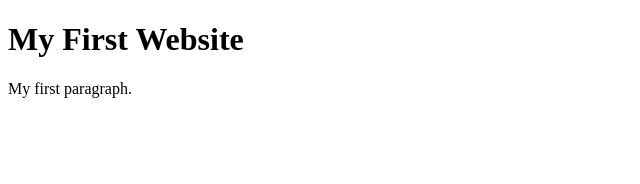
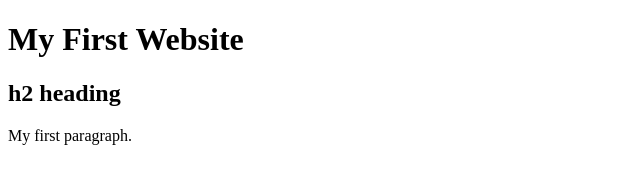
Before and after one commit to szenbalu/codersrank-html-practice-01, a website: page index.html in a window 1280 px wide. Shown: the whole page, without its empty margins (0-640 px from the left). Drawn offline with Linux system fonts and the light colour scheme.

Commit message:
Added h2 heading

```diff
--- a/index.html
+++ b/index.html
@@ -6,6 +6,7 @@
   <body>
 
     <h1>My First Website</h1>
+    <h2>h2 heading</h2>
     <p>My first paragraph.</p>
 
   </body>
```
